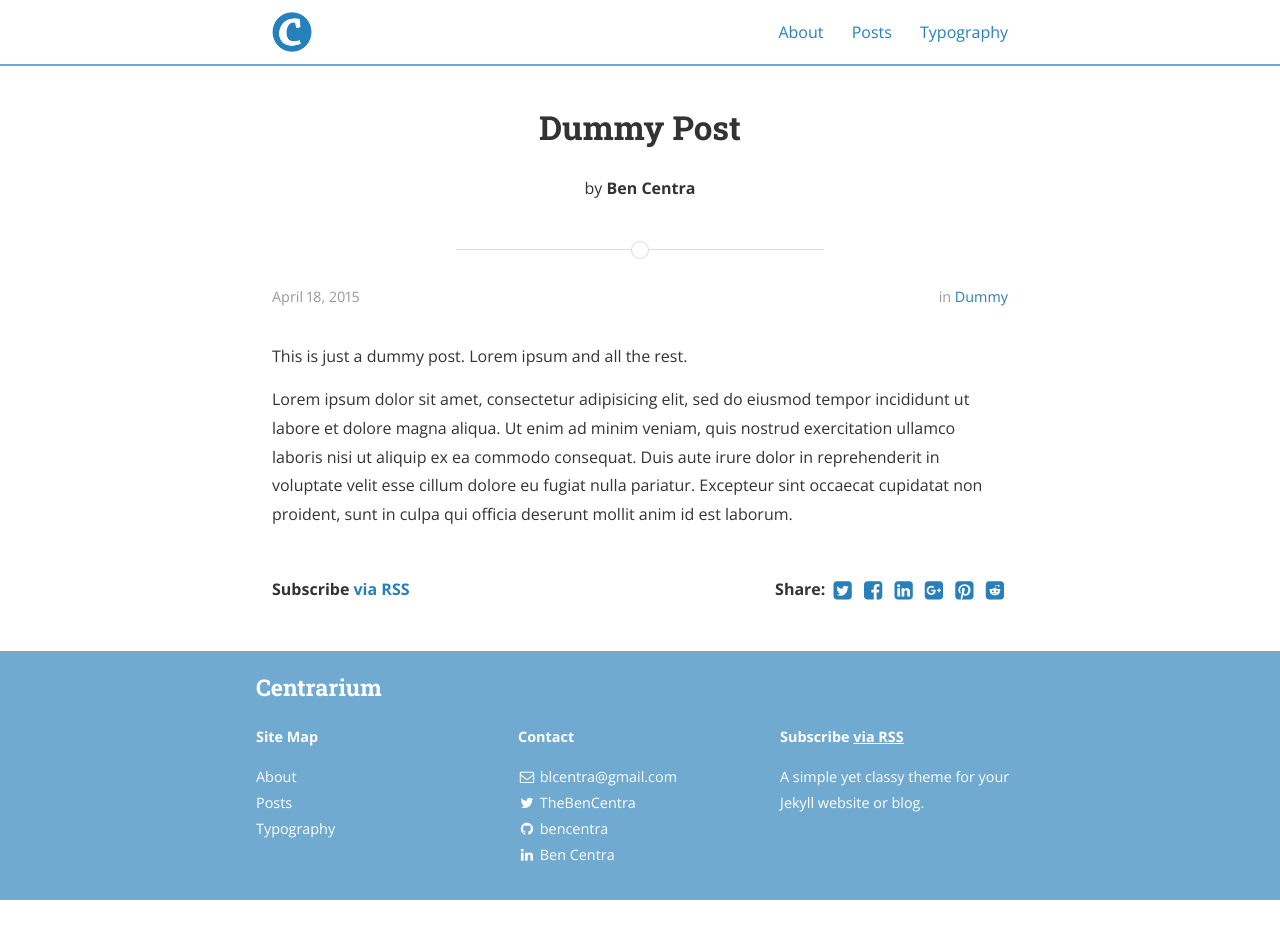
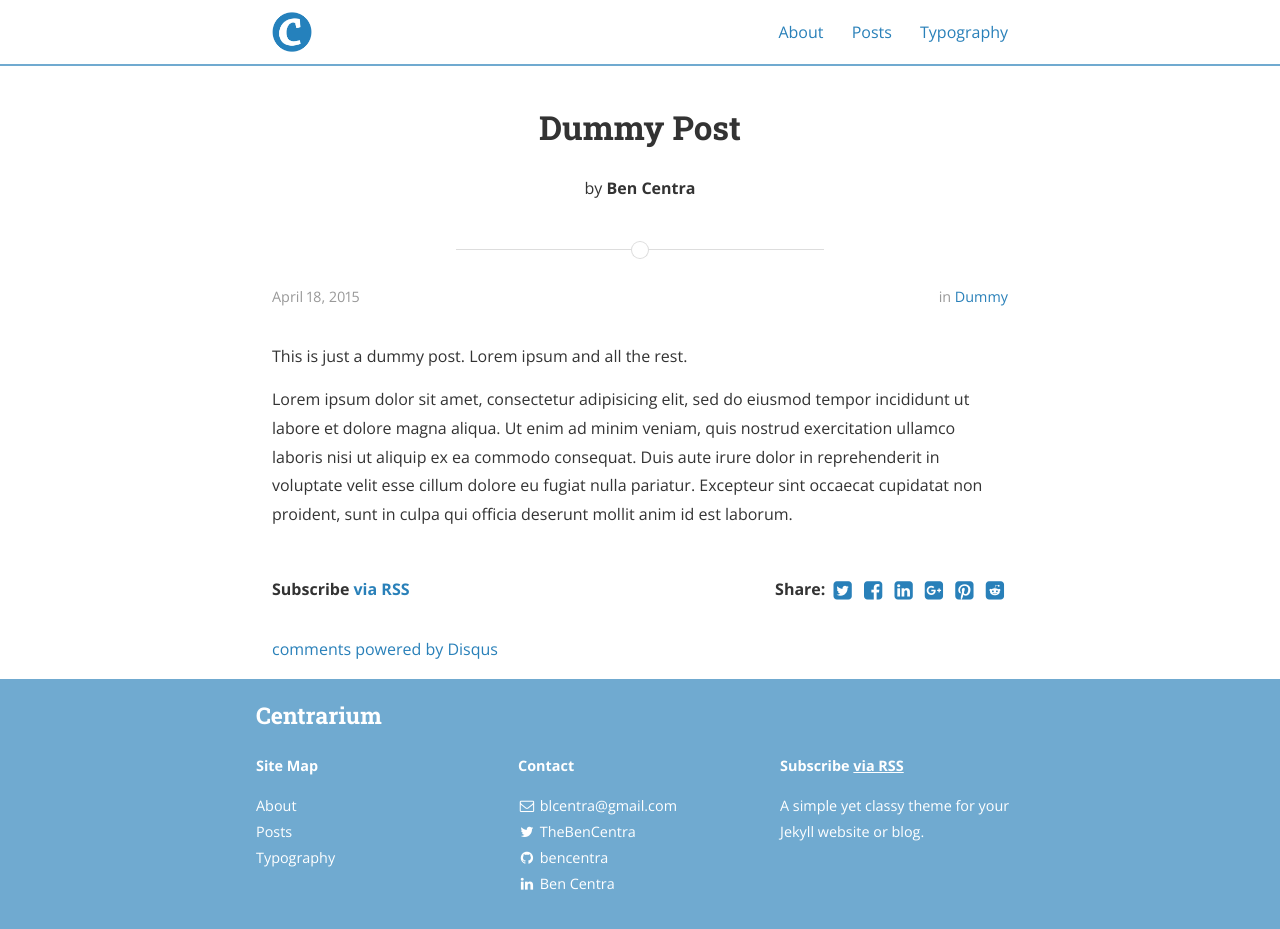
Before and after one commit to haung921209/haung921209.github.io, a Jekyll site: the page built from _posts/2015-04-18-dummy.md, in a window 1280 px wide and 929 px high. Built offline with Jekyll 4.4.1, drawn with Linux system fonts in a browser that asks for light colours; nearby versions of some CDN libraries; comment, search, counter and statistics services are not loaded; part of the change alters nothing that is shown.

Commit message:
modify config.yml for add comment(disqus)

```diff
--- a/_config.yml
+++ b/_config.yml
@@ -47,7 +47,7 @@ jekyll-archives:
     tag: '/tag/:name/'
 
 # Disqus comments
-# disqus_shortname: bencentra
+disqus_shortname: agandi
 
 # Google analytics
 # ga_tracking_id: "UA-XXXX-1"
```
